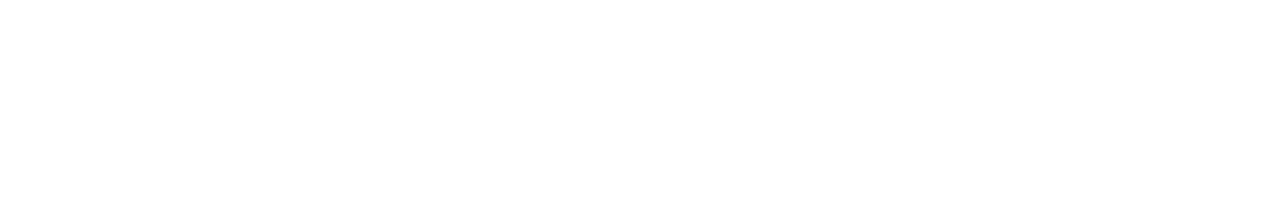
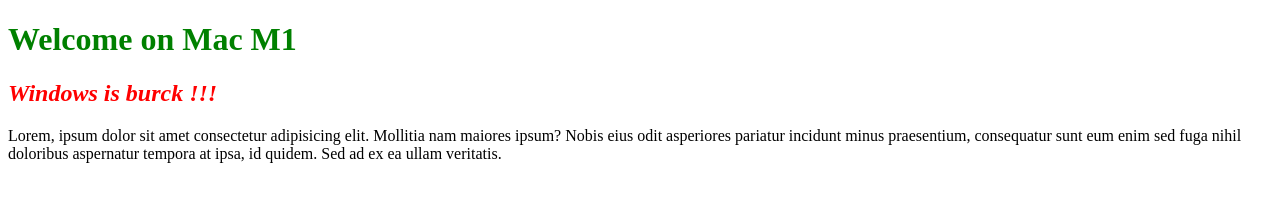
Before and after one commit to MarcSegard/exoHtml, a plain HTML site: page index.html in a window 1280 px wide. Drawn offline with Linux system fonts and the light colour scheme.

Commit message:
Firsts Balises

```diff
--- a/index.html
+++ b/index.html
@@ -1,11 +1,18 @@
 <!DOCTYPE html>
 <html lang="fr">
-<head>
-    <meta charset="UTF-8">
-    <meta name="viewport" content="width=device-width, initial-scale=1.0">
+  <head>
+    <meta charset="UTF-8" />
+    <meta name="viewport" content="width=device-width, initial-scale=1.0" />
     <title>Ma première page</title>
-</head>
-<body>
-
-</body>
+  </head>
+  <body>
+    <h1 style="color: green">Welcome on Mac M1</h1>
+    <h2 style="color: red; font-style: italic">Windows is burck !!!</h2>
+    <div>
+      Lorem, ipsum dolor sit amet consectetur adipisicing elit. Mollitia nam
+      maiores ipsum? Nobis eius odit asperiores pariatur incidunt minus
+      praesentium, consequatur sunt eum enim sed fuga nihil doloribus aspernatur
+      tempora at ipsa, id quidem. Sed ad ex ea ullam veritatis.
+    </div>
+  </body>
 </html>
```
